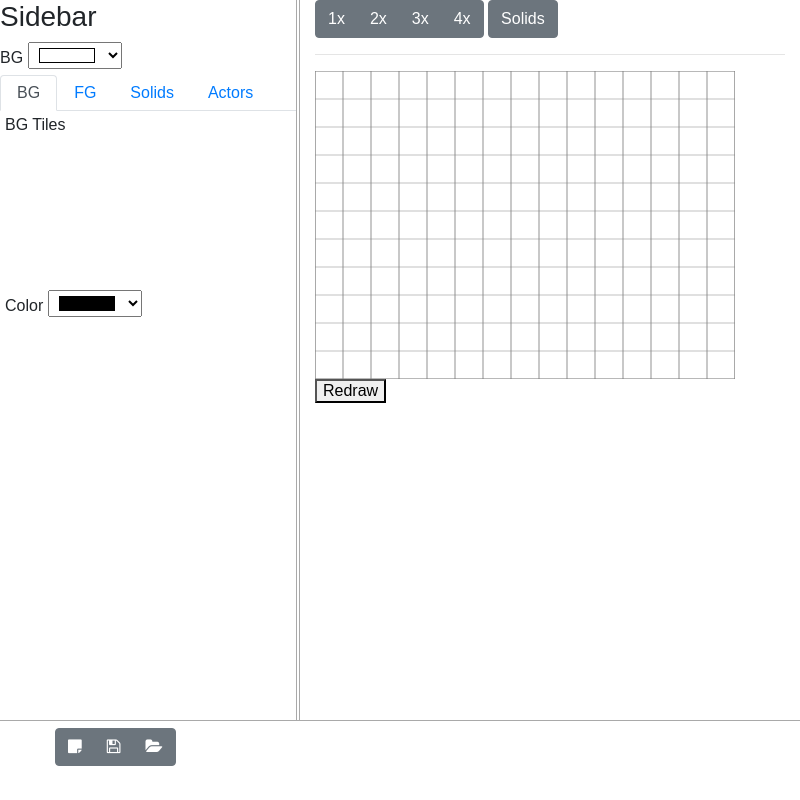
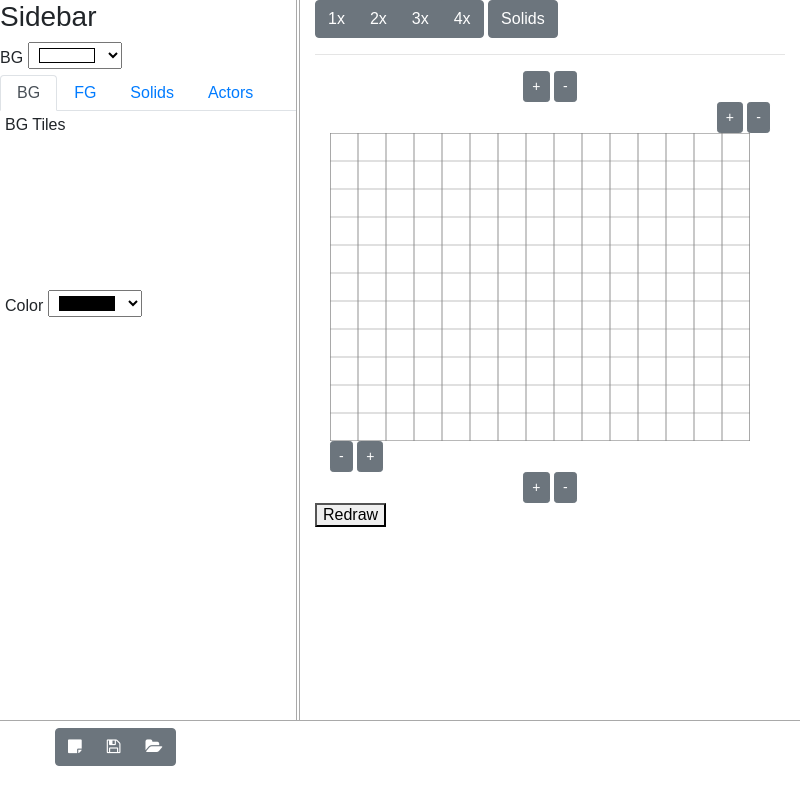
Before and after one commit to rafadelahoz/c64ed, an Electron app: page index.html in a window 800 px wide. Drawn offline with nearby package versions, Linux system fonts and the light colour scheme.

Commit message:
Added some interaction size-wise

```diff
--- a/index.html
+++ b/index.html
@@ -81,7 +81,33 @@
         <button type="button" class="btn btn-secondary" id="btn-toggle-solids">Solids</button>
       </div>
       <hr/>
-      <canvas id='map-canvas' width='600' height='800'></canvas>
+      <div class="container">
+        <div class="row">
+          <div class="col text-center">
+            <button type="button" class="btn btn-secondary btn-sm btn-size-add" id="btn-size-add-top">+</button>
+            <button type="button" class="btn btn-secondary btn-sm btn-size-remove" id="btn-size-remove-top">-</button>
+          </div>
+        </div>
+        <div class="row" style="display: flex; align-items: center; flex-wrap: wrap;">
+          <div class="col text-right">
+            <button type="button" class="btn btn-secondary btn-sm btn-size-add" id="btn-size-add-left">+</button>
+            <button type="button" class="btn btn-secondary btn-sm btn-size-remove" id="btn-size-remove-left">-</button>
+          </div>
+          <div class="col">
+            <canvas id='map-canvas' width='600' height='800'></canvas>
+          </div>
+          <div class="col">
+              <button type="button" class="btn btn-secondary btn-sm btn-size-remove" id="btn-size-remove-right">-</button>
+              <button type="button" class="btn btn-secondary btn-sm btn-size-add" id="btn-size-add-right">+</button>
+          </div>
+        </div>
+        <div class="row">
+            <div class="col text-center">
+                <button type="button" class="btn btn-secondary btn-sm btn-size-add" id="btn-size-add-bottom">+</button>
+                <button type="button" class="btn btn-secondary btn-sm btn-size-remove" id="btn-size-remove-bottom">-</button>
+            </div>
+          </div>
+      </div>
       <button id="redraw">Redraw</button>
       <br>
       <p id='result'></p>
--- a/js/editor.js
+++ b/js/editor.js
@@ -73,7 +73,11 @@ $('#btn-toggle-solids').on('click', function(e) {
 
 $('#btn-load').on('click', function(e) {
     var data = filemanager.load("whatever-000.json");
+
     console.log(data);
+
+    globals.setMapSize(data.width, data.height);
+    screenDisplay.init();
 
     globals.setBgColor(data.colors[0]);
 
@@ -88,8 +92,11 @@ $('#btn-load').on('click', function(e) {
 $('#btn-save').on('click', function(e) {
     console.log("saving");
 
+    var mapSize = globals.getMapSize();
     var screen = {
         id: "whatever-000",
+        width: mapSize.columns,
+        height: mapSize.rows,
         colors: [globals.getBgColor(), globals.getFgColor("bg"), globals.getFgColor("fg")]
     };
 
@@ -103,6 +110,13 @@ $('#btn-save').on('click', function(e) {
     filemanager.save(screen.id + ".json", screen);
 });
 
+$('#btn-new').on('click', function(e) {
+    let w = Math.round(Math.random()*30);
+    let h = Math.round(Math.random()*30);
+    globals.setMapSize(w, h);
+    screenDisplay.init();
+});
+
 function getTabLayer(tab) {
     let sections = tab.id.split("-");
     let layer = sections[0];
```
